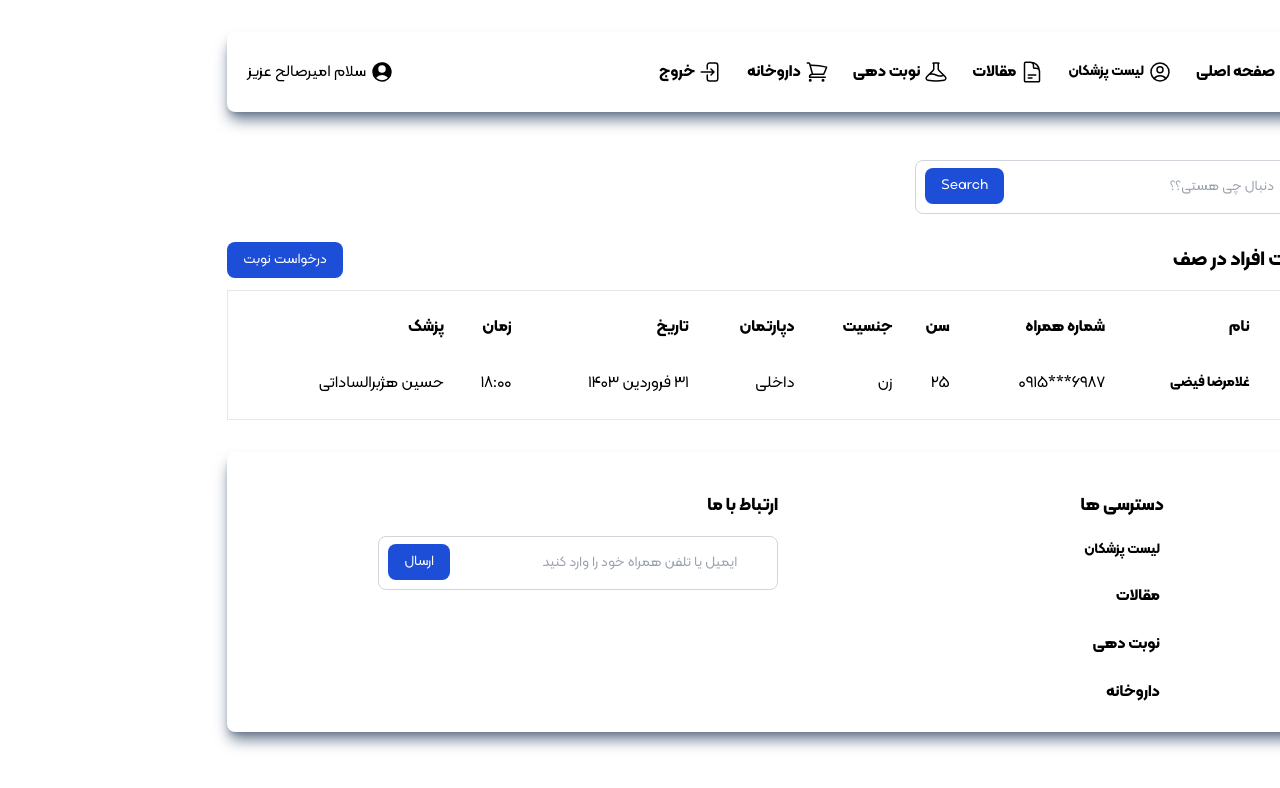
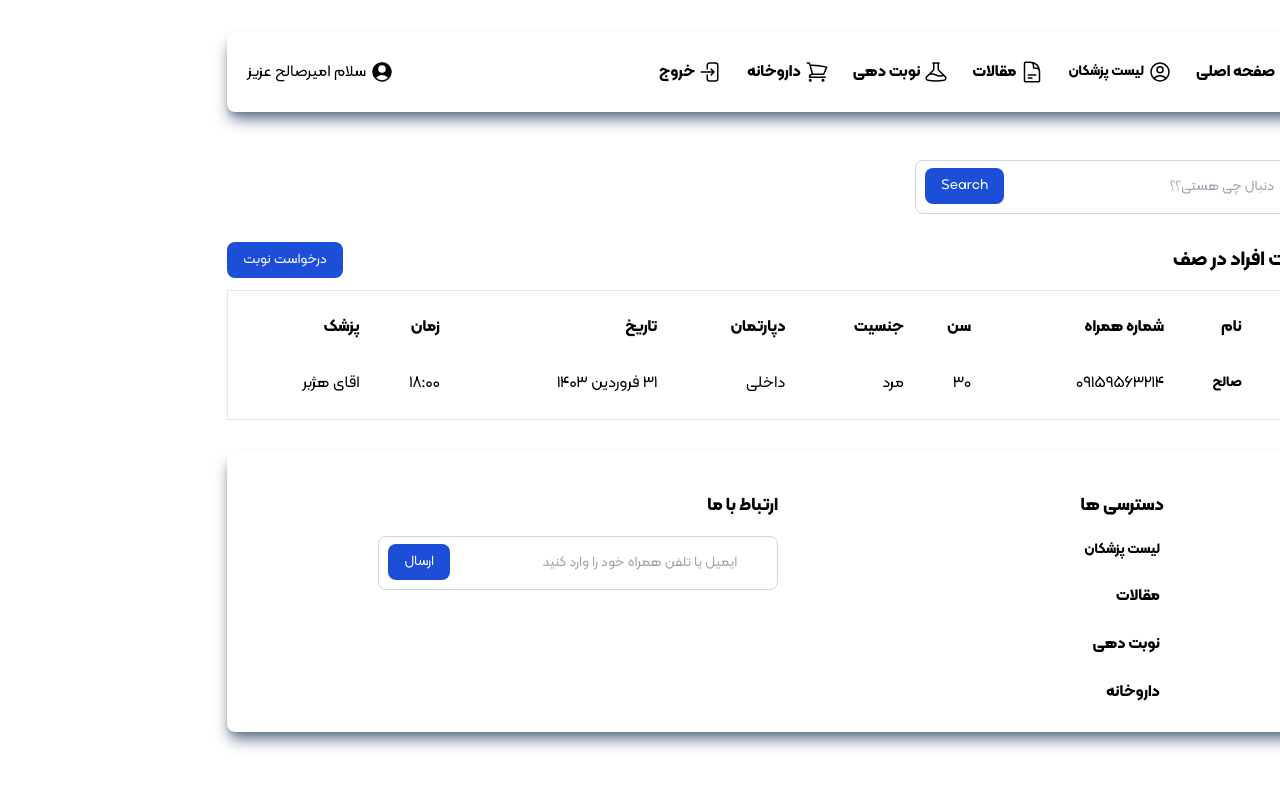
Before and after one commit to Amirsaleh2002/medical, a React (Vite) app: page /turn-rating in a window 1280 px wide. Shown: the top 788 px of the page. Built offline with nearby package versions, Linux system fonts and the light colour scheme; data requests are answered from the project's data file.

Commit message:
set redux toolkit for patients

```diff
--- a/db.json
+++ b/db.json
@@ -46,7 +46,9 @@
       "desc": ""
     }
   ],
-  "patients": [],
+  "patients": [
+    {"id" : 1 , "name" : "صالح" , "age" : 30 , "sex" : "male" , "phoneNumber" : "09159563214" , "department" : "داخلی" , "doctor" : "اقای هژبر"}
+  ],
   "doctors": [],
   "drugs": []
 }
--- a/package.json
+++ b/package.json
@@ -11,11 +11,14 @@
     "backend": "json-server --watch db.json --port 4000"
   },
   "dependencies": {
+    "@reduxjs/toolkit": "^2.2.3",
     "json-server": "^1.0.0-alpha.23",
     "react": "^18.2.0",
     "react-dom": "^18.2.0",
+    "react-redux": "^9.1.1",
     "react-router-dom": "^6.22.0",
-    "sweetalert": "^2.1.2",
+    "redux": "^5.0.1",
+    "redux-thunk": "^3.1.0",
     "sweetalert2": "^11.10.7",
     "swiper": "^11.0.5",
     "yup": "^1.3.3"
--- a/src/Pages/TurnRating.tsx
+++ b/src/Pages/TurnRating.tsx
@@ -1,19 +1,39 @@
 // import React from 'react'
 
-import { useState } from "react";
+import { useState, useEffect } from "react";
 import Sidebar from "../Components/Sidebar";
 import Header from "../Components/Header";
 import { Link } from "react-router-dom";
 import Footer from "../Components/Footer";
+import { useDispatch, useSelector } from "react-redux";
+import { getPatientsFromServer } from "../Redux/store/newpatients";
+import { ThunkDispatch } from "redux-thunk";
+// import { AnyAction } from "redux";
+import type { PayloadAction } from "@reduxjs/toolkit";
+import { Patients } from "../Components/srcTs/tsTypes/Patients.type";
+
+// import type { RootState, AppDispatch } from '../Redux/store'
 
 function TurnRating() {
   const [sidebarStatus, setSidebarStatus] = useState<boolean>(false);
+  const [patients, setPatients] = useState<Patients[]>([]);
+
+
+  const dispatch = useDispatch<ThunkDispatch<any, any, PayloadAction>>();
+
+  useEffect(() => {
+    const allPatients =  dispatch(getPatientsFromServer("http://localhost:4000/patients"))
+    allPatients.then(res => setPatients(res.payload))
+
+  }, []);
 
   return (
     <>
       <div
         className={`bg-green-950 absolute ${
-          sidebarStatus === true ? "transition-[3s] right-0 z-10 top-0 bottom-0" : "-right-80 transition-[3s]"
+          sidebarStatus === true
+            ? "transition-[3s] right-0 z-10 top-0 bottom-0"
+            : "-right-80 transition-[3s]"
         }`}
       >
         <Sidebar />
@@ -95,19 +115,21 @@ function TurnRating() {
                 </tr>
               </thead>
               <tbody>
-                <tr className="text-right border-b py-2 ">
-                  <td className="py-2 px-1">1</td>
-                  <td>
-                    <h2 className="font-bold text-sm">غلامرضا فیضی</h2>
-                  </td>
-                  <td>6987***0915</td>
-                  <td>25</td>
-                  <td>زن</td>
-                  <td>داخلی</td>
-                  <td>31 فروردین 1403</td>
-                  <td>18:00</td>
-                  <td>حسین هژبرالساداتی</td>
-                </tr>
+                {patients?.map((item, index) => (
+                  <tr key={item.id} className="text-right border-b py-2 ">
+                    <td className="py-2 px-1">{index + 1}</td>
+                    <td>
+                      <h2 className="font-bold text-sm">{item.name}</h2>
+                    </td>
+                    <td>{item.phoneNumber}</td>
+                    <td>{item.age}</td>
+                    <td>{item.sex === "male" ? "مرد" : "زن"}</td>
+                    <td>{item.department}</td>
+                    <td>31 فروردین 1403</td>
+                    <td>18:00</td>
+                    <td>{item.doctor}</td>
+                  </tr>
+                ))}
               </tbody>
             </table>
           </div>
--- /dev/null
+++ b/src/Redux/store.ts
@@ -0,0 +1,19 @@
+import { configureStore } from "@reduxjs/toolkit";
+
+import patientReduce from "./store/newpatients";
+
+const store = configureStore({
+  reducer: {
+    patients: patientReduce,
+    // registereduser: ,
+    // doctors: ,
+    // drugs,
+  },
+});
+
+// Infer the `RootState` and `AppDispatch` types from the store itself
+export type RootState = ReturnType<typeof store.getState>
+// Inferred type: {posts: PostsState, comments: CommentsState, users: UsersState}
+export type AppDispatch = typeof store.dispatch
+
+export default store;
--- /dev/null
+++ b/src/Redux/store/newpatients.ts
@@ -0,0 +1,40 @@
+import { createSlice, createAsyncThunk } from "@reduxjs/toolkit/react";
+// import type { PayloadAction } from "@reduxjs/toolkit";
+// import { Patients } from "../Components/srcTs/tsTypes/Patients.type";
+
+export const getPatientsFromServer = createAsyncThunk(
+  "patients/getPatientsFromServer",
+  async (url: string) => {
+    const response = await fetch(url);
+    const data = await response.json();
+
+    return data;
+  }
+);
+
+
+interface CounterState {
+  value: [];
+}
+
+const initialState: CounterState = {
+  value: [],
+};
+
+export const counterSlice = createSlice({
+  name: "patients",
+  initialState,
+  reducers: {
+    //     incrementByAmount: (state, action: PayloadAction<number>) => {
+    //       state.value += action.payload;
+    //     },
+  },
+  //   extraReducers(builder) {
+  //     builder.addCase(getPatientsFromServer.fulfilled, (state, action) => {
+  //       console.log(state);
+  //       console.log(action);
+  //     });
+  //   },
+});
+
+export default counterSlice.reducer;
--- a/src/main.tsx
+++ b/src/main.tsx
@@ -1,13 +1,16 @@
-import React from "react";
+// import React from "react";
 import ReactDOM from "react-dom/client";
 import App from "./App.tsx";
 import "./index.css";
 import { BrowserRouter } from "react-router-dom";
-
+import { Provider } from "react-redux";
+import store from "./Redux/store.ts";
 ReactDOM.createRoot(document.getElementById("root")!).render(
-  <React.StrictMode>
-    <BrowserRouter>
-      <App />
-    </BrowserRouter>
-  </React.StrictMode>
+  // <React.StrictMode>
+    <Provider store={store}>
+      <BrowserRouter>
+        <App />
+      </BrowserRouter>
+    </Provider>
+  // </React.StrictMode>
 );
```
Also changed, not shown: src/Components/srcTs/tsTypes/Patients.type.ts (added, +9 -0 lines), 1 other file (tests, documents, lock files or other folders).
